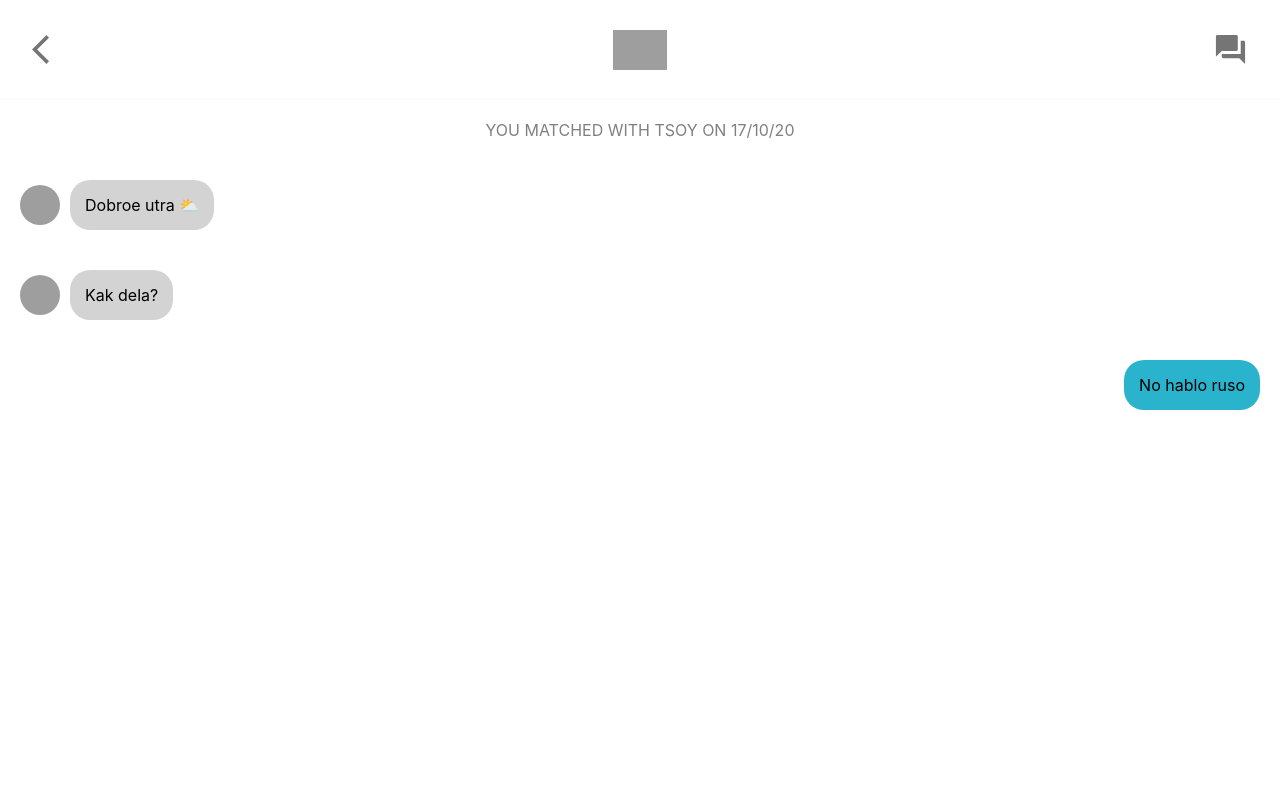
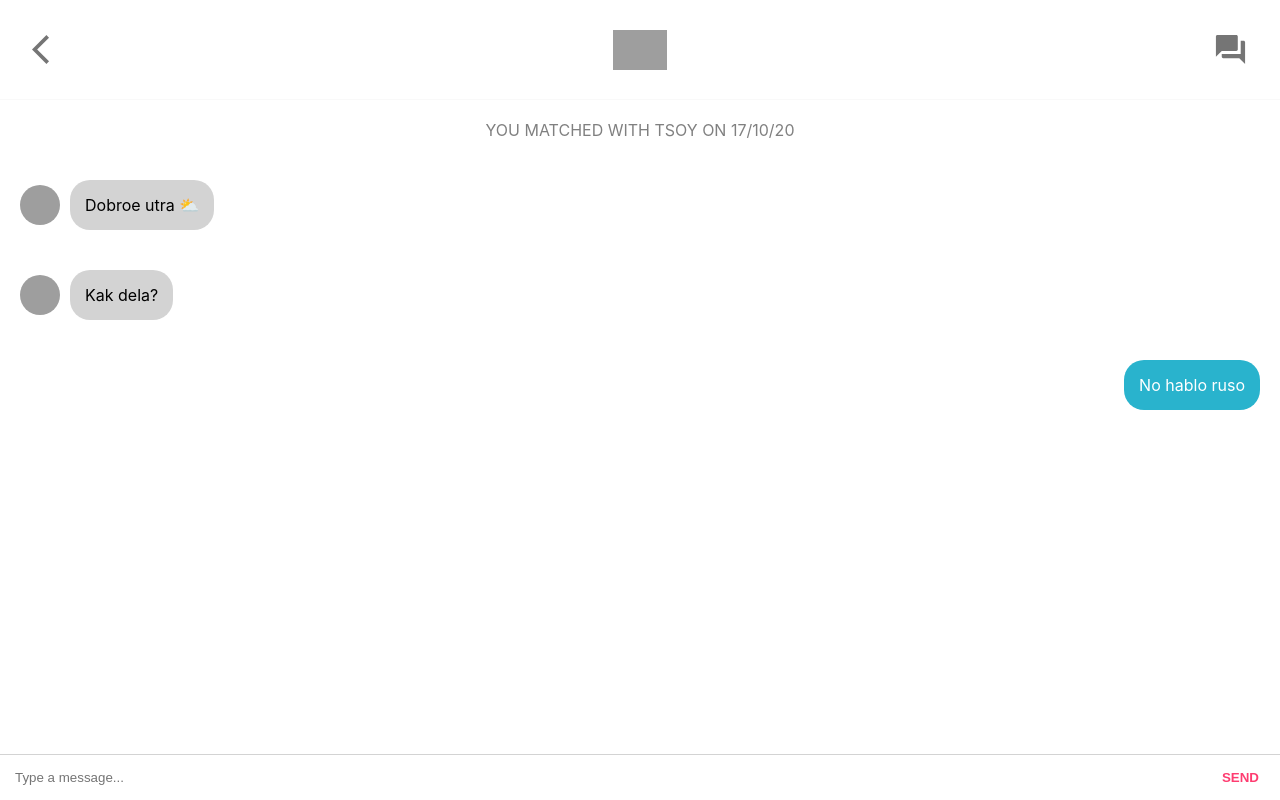
Before and after one commit to jorgediazok/react-tinder-clone, a React (Create React App) app: page /chat/1 in a window 1280 px wide. Built offline with nearby package versions, Linux system fonts and the light colour scheme; grey boxes are pictures that could not be loaded.

Commit message:
last commit for today in chat screen

```diff
--- a/src/components/ChatScreen.js
+++ b/src/components/ChatScreen.js
@@ -3,6 +3,7 @@
 import '../styles/ChatScreen.css';
 
 function ChatScreen() {
+  const [input, setInput] = useState();
   const [messages, setMessages] = useState([
     {
       name: 'Tsoy',
@@ -20,6 +21,13 @@
       message: 'No hablo ruso',
     },
   ]);
+
+  const handleSend = (e) => {
+    e.preventDefault();
+    setMessages([...messages, { message: input }]);
+    // @ts-ignore
+    setInput('');
+  };
 
   return (
     <div className="chatScreen">
@@ -40,6 +48,22 @@
           </div>
         )
       )}
+      <form className="chatScreen__input">
+        <input
+          className="chatScreen__inputField"
+          placeholder="Type a message..."
+          type="text"
+          value={input}
+          // @ts-ignore
+          onChange={(e) => setInput(e.target.value)}
+        />
+        <button
+          onClick={handleSend}
+          type="submit"
+          className="chatScreen__inputButton">
+          SEND
+        </button>
+      </form>
     </div>
   );
 }
--- a/src/styles/ChatScreen.css
+++ b/src/styles/ChatScreen.css
@@ -22,4 +22,28 @@
   background-color: #29b3cd;
   padding: 15px;
   border-radius: 20px;
+  color: white;
 }
+
+.chatScreen__input {
+  display: flex;
+  padding: 5px;
+  position: fixed;
+  bottom: 0;
+  width: 100%;
+  border-top: 1px solid lightgray;
+}
+
+.chatScreen__inputField {
+  flex: 1;
+  padding: 10px;
+  border: none;
+}
+
+.chatScreen__inputButton {
+  border: none;
+  margin-right: 20px;
+  background-color: white;
+  font-weight: bolder;
+  color: #fe3d71;
+}
```
